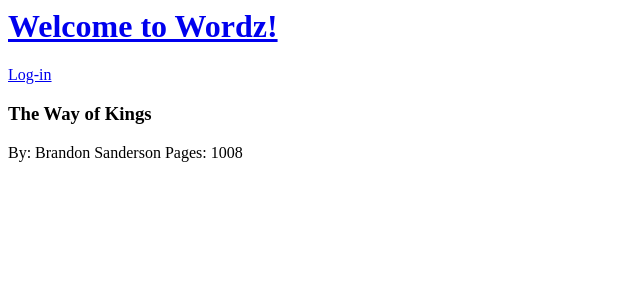
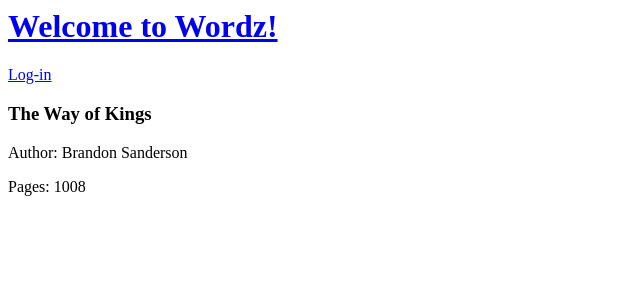
Before and after one commit to gcoladon/wordz, an Angular app: page /books/1 in a window 1280 px wide. Shown: the top 300 px of the page, without its empty margins (0-640 px from the left). Built offline with nearby package versions, Linux system fonts and the light colour scheme.

Commit message:
adding a declaration for words

```diff
--- a/src/app/book-details/book-details.component.html
+++ b/src/app/book-details/book-details.component.html
@@ -2,8 +2,8 @@
   {{ book.name }}
 </h3>
 
-By: {{ book.author }}
-Pages: {{ book.pages }}
+<p>Author: {{ book.author }}</p>
+<p>Pages: {{ book.pages }}</p>
 
 <div *ngFor="let word of words">
   <p *ngIf="book.id == word.book_id">
--- a/src/app/book-details/book-details.component.ts
+++ b/src/app/book-details/book-details.component.ts
@@ -2,6 +2,7 @@
 import { ActivatedRoute } from '@angular/router';
 
 import { books } from '../books';
+import { words } from '../words';
 
 @Component({
   selector: 'app-book-details',
```
